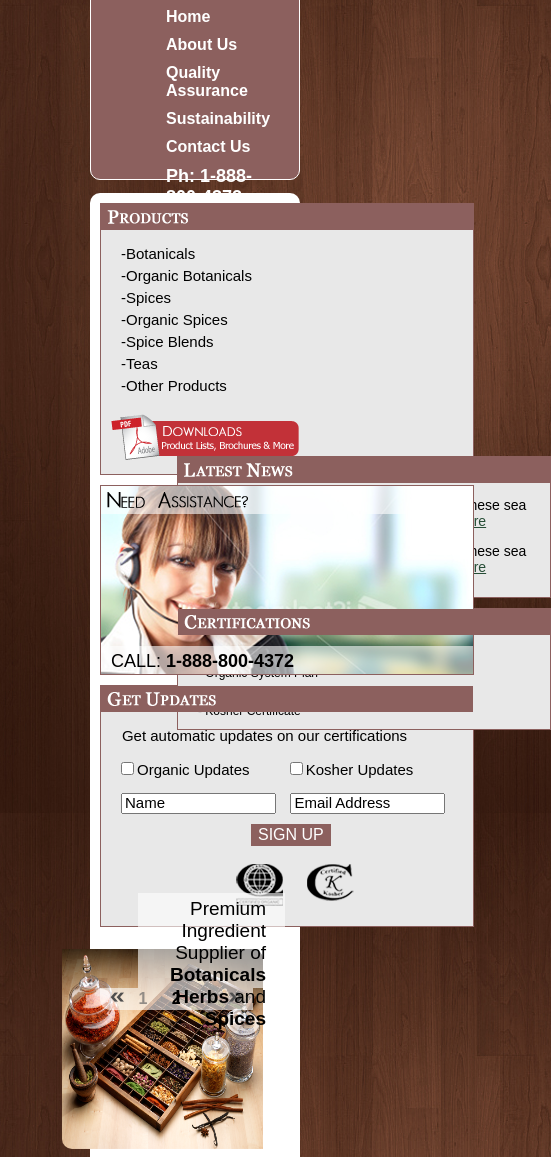
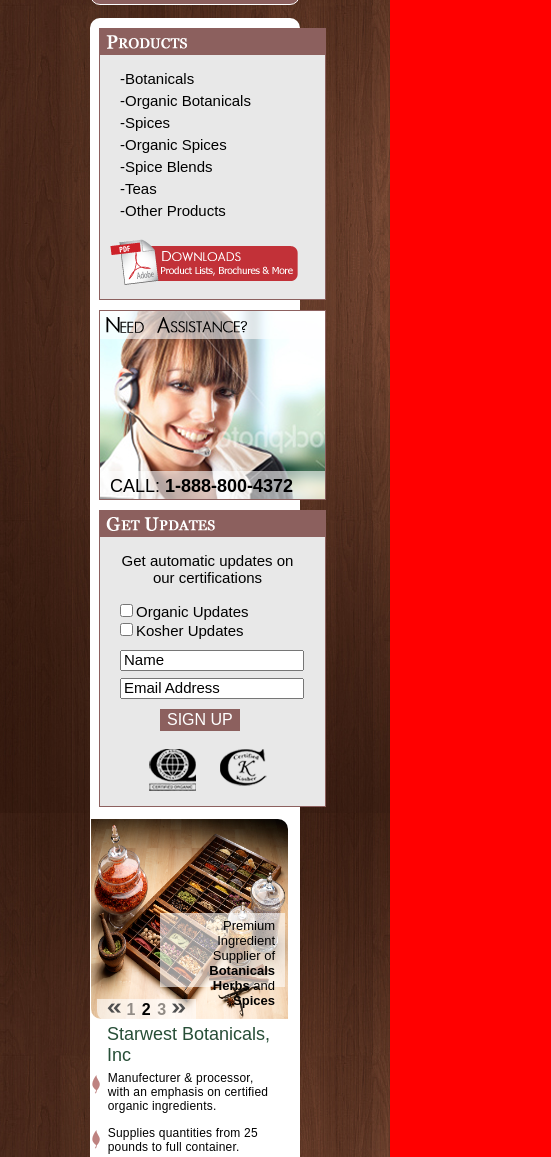
Before and after one commit to naveensonak09/htmltemplete, a plain HTML site: page index.html in a window 390 px wide. Shown: the part 237-1394 px from the top of the page, 551 px wide, since content can reach past the window. Drawn offline with Linux system fonts and the light colour scheme.

Commit message:
changes in mobile view css

```diff
--- a/css/style.css
+++ b/css/style.css
@@ -529,9 +529,9 @@ h5 a {
 
 /* Media Query for Mobile view */
 
-@media (max-width: 425px) {
+@media screen and (max-width: 425px) {
     [class*="col-"] {
-        width: 372;
+        width: 225px;
     }
     body {
         background-color: red;
@@ -544,16 +544,16 @@ h5 a {
         margin-right: 90px;
     }
     .banner {
-        height: 2300;
+        height: 2315px;
     }
     .header {
         background-color: white;
-        height: 415px;
+        height: 240px;
         border-bottom-right-radius: 10px;
         border-bottom-left-radius: 10px;
     }
     .header_top {
-        height: 230px;
+        height: 200px;
     }
     .logo {
         padding: 12px 8px;
@@ -618,19 +618,19 @@ h5 a {
     .search {
         border: 1px solid lightgrey;
         height: 25px;
-        width: 215px;
-        margin-left: -295px;
+        width: 190px;
+        margin-left: -283px;
     }
      ::placeholder {
         color: black;
         font-size: 15px;
     }
     .header_bottom {
-        height: 185px;
+        height: 40px;
     }
     .menu {
         margin-top: 9px;
-        display: grid;
+        display: none;
         font-weight: 600;
     }
     .menu li {
@@ -645,9 +645,17 @@ h5 a {
         height: 270px;
         background: #e8e8e8;
         margin-top: 10px;
-        margin-left: 10px;
-        margin-right: 10px;
-        width: 372;
+        margin-left: 9px;
+        margin-right: 9px;
+        width: 225px;
+    }
+    .right2 {
+        margin-top: 10px;
+        margin-left: 9px;
+    }
+    .right3 {
+        margin-top: 10px;
+        margin-left: 9px;
     }
     .product {
         background-color: #8c605e;
@@ -684,30 +692,34 @@ h5 a {
         padding-left: 5px;
     }
     .banner_img {
-        width: 155%;
-        top: 755px;
-        margin-left: -75px;
+        width: 152%;
+        top: 800px;
+        margin-left: -46px;
         height: 200px;
     }
     .bt_left {
         background-color: #ffffff99;
         position: absolute;
         padding: 2px 10px;
-        top: 1225px;
-        left: 100px;
+        top: 1236px;
+        left: 97px;
         border-bottom-left-radius: 10px;
+    }
+    .botm {
+        padding-left: 1px;
+        padding-right: 1px;
     }
     .bt_right {
         background-color: #ffffff99;
         position: absolute;
-        padding: 0px 19px;
-        top: 1130px;
+        padding: 0px 10px;
+        top: 1150px;
         right: 105px;
-        width: 28%;
-        height: 95px;
+        width: 27%;
+        height: 74px;
     }
     .bt_right p {
-        font-size: 19px;
+        font-size: 13px;
         margin-top: 5px;
         text-align: right;
     }
@@ -717,40 +729,58 @@ h5 a {
     .content {
         width: 125%;
         float: left;
-        margin-top: 750px;
-        margin-left: -95px;
+        margin-top: 790px;
+        margin-left: -68px;
         height: 400px;
     }
+    .para_head {
+        font-size: 18px;
+        margin-left: -7px;
+    }
+    .points {
+        font-size: 12px;
+    }
     .side_right1 {
-        margin-left: -70px;
-        margin-top: 65px;
-        height: 140px
+        margin-left: -40px;
+        margin-top: 42px;
+        height: 155px;
+    }
+    .para_side {
+        font-size: 13px;
+        text-align: center;
     }
     .side_right2 {
-        margin-left: -70px;
+        margin-left: -40px;
+    }
+    .side_right {
+        height: 375px;
     }
     .sign_btn {
-        margin-left: 130px;
+        /* margin-left: 130px; */
         margin-top: 10px;
     }
     .email {
-        margin-left: 10px;
+        /* margin-left: 10px; */
+        margin-top: 7px;
     }
     .addr {
-        margin-top: 10px;
+        margin-top: 11px;
         margin-left: 20px;
     }
     .get {
-        margin-left: -25px;
+        margin-left: 10px;
     }
     .mob_chk {
-        margin-left: 36px;
+        /* margin-left: 36px; */
     }
     .two_img {
-        margin-left: 135px;
+        margin-left: 49px;
+    }
+    .wide {
+        width: 184px;
     }
     .right3 {
-        height: 240px;
+        height: 295px;
     }
     .check {
         margin-left: 16px;
@@ -761,7 +791,7 @@ h5 a {
         width: 90%;
     }
     .foot_1 {
-        padding: 10px 115px;
+        padding: 0px 45px;
     }
     .foot_6 {
         margin-top: 10px;
@@ -783,7 +813,7 @@ h5 a {
 
 /* Media Query for Tablets*/
 
-@media (min-width: 600px) and (max-width: 768px) {
+@media (min-width: 426px) and (max-width: 768px) {
     body {
         background-color: yellow;
     }
--- a/index.html
+++ b/index.html
@@ -111,7 +111,7 @@
                     </div>
                     <p class="get">Get automatic updates on our certifications</p>
                     <div class="check">
-                        <input class="space_chk" type="checkbox"><label>Organic Updates</label>
+                        <input class="space_chk" type="checkbox"><label>Organic Updates</label><br>
                         <input class="mob_chk" type="checkbox"><label>Kosher Updates</label>
                     </div>
                     <div class="addr">
```
